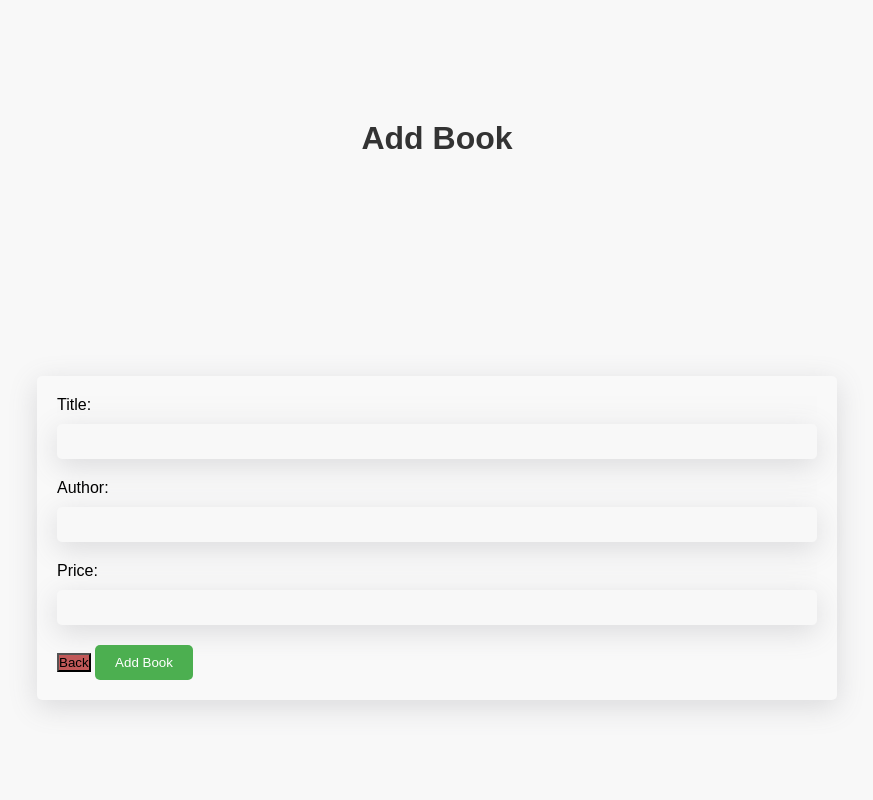
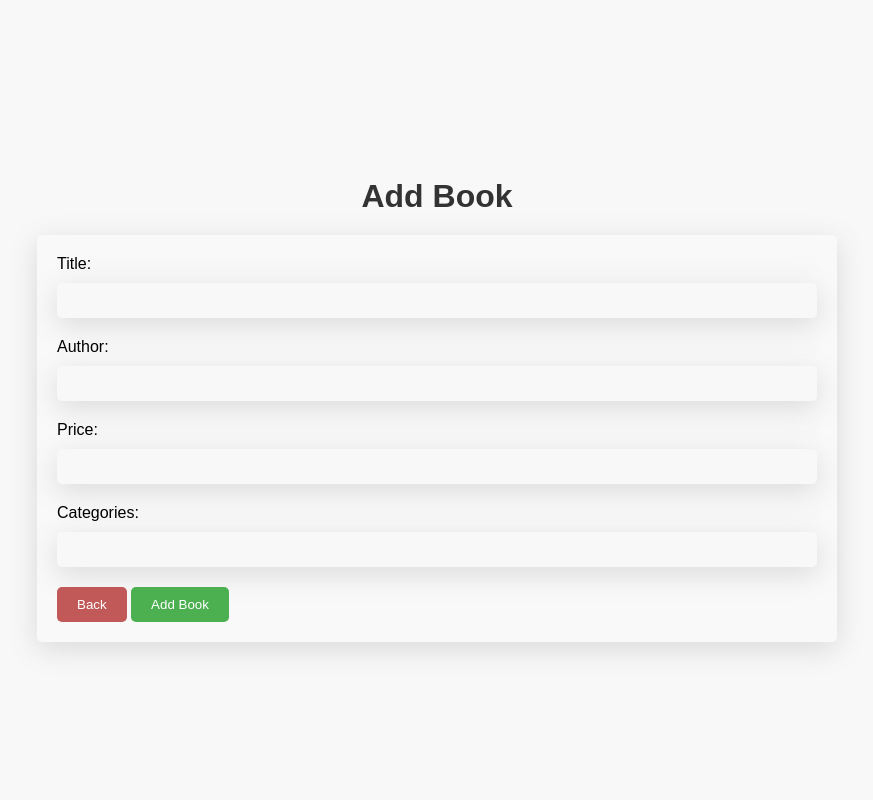
Before and after one commit to Kittigan14/Mini-Project, a Node server app: page /Addbooks in a window 1280 px wide. Shown: the whole page, without its empty margins (203-1076 px from the left). Run offline with Node 20, Linux system fonts and the light colour scheme.

Commit message:
Update Code

```diff
--- a/Front_End/app.js
+++ b/Front_End/app.js
@@ -64,7 +64,8 @@ app.post('/editBookPost/:books_ID', async (req, res) => {
             books_ID: req.params.books_ID,
             title: req.body.title,
             author: req.body.author,
-            price: req.body.price
+            price: req.body.price ,
+            category_id: req.body.category_id
         };
 
         await axios.post(`${base_url}/updateBook/${data.books_ID}`, data);
--- a/Front_End/public/css/style.css
+++ b/Front_End/public/css/style.css
@@ -9,21 +9,22 @@
 .container {
     width: 100%;
     height: 100vh;
-    display: grid;
+    display: flex;
+    flex-direction: column;
     justify-content: center;
     align-items: center;
 
-    & h1 {
+    h1 {
         text-align: center;
         color: #333;
         margin: 20px;
     }
 
-    & .book-table {
+    .book-table {
         width: 900px;
         height: auto;
 
-        & table {
+        table {
             width: 100%;
             border-collapse: collapse;
             border-radius: 10px;
@@ -65,27 +66,27 @@
             transition: all .5s ease;
             background-color: #4a4b9d;
 
-            & a {
+            a {
                 color: #f2f2f2;
                 background: none;
                 text-decoration: none;
             }
-        }
 
-        & .btn-edit:hover {
-            background-color: rgba(162, 163, 240, 0.84);
-        }
+            &.btn-edit:hover {
+                background-color: rgba(162, 163, 240, 0.84);
+            }
 
-        & .btn-delete {
-            background-color: #c15959;
-        }
+            &.btn-delete {
+                background-color: #c15959;
 
-        & .btn-delete:hover {
-            background-color: #c15959c3;
+                &:hover {
+                    background-color: #c15959c3;
+                }
+            }
         }
     }
 
-    & .editBook {
+    .editBook {
         width: 800px;
         border: none;
         margin: 0 auto;
@@ -94,12 +95,12 @@
         background-color: #f9f9f9;
         box-shadow: rgba(100, 100, 111, 0.2) 0px 7px 29px 0px;
 
-        & label {
+        label {
             display: block;
             margin-bottom: 10px;
         }
 
-        & input[type="text"] {
+        input {
             width: 100%;
             margin-bottom: 20px;
             border: none;
@@ -109,7 +110,8 @@
             border-radius: 5px;
         }
 
-        & button[type="submit"] {
+        button[type="submit"],
+        #btn-back {
             background-color: #4CAF50;
             padding: 10px 20px;
             border: none;
@@ -117,20 +119,19 @@
             border-radius: 5px;
             cursor: pointer;
 
-            & a {
+            a {
                 color: white;
                 background: none;
                 text-decoration: none;
             }
         }
 
-        & #btn-back {
+        #btn-back {
             background-color: #c15959;
         }
     }
 
-
-    & .btn-addbooks {
+    .btn-addbooks {
         position: fixed;
         border: none;
         width: 80px;
--- a/Front_End/public/views/AddBooks.ejs
+++ b/Front_End/public/views/AddBooks.ejs
@@ -11,7 +11,6 @@
 <body>
 
     <div class="container">
-
         <h1> Add Book </h1>
         <form action="/AddBookPost" method="POST" class="editBook">
             <label for="title">Title:</label>
@@ -23,10 +22,12 @@
             <label for="price">Price:</label>
             <input type="text" id="price" name="price"><br>
 
+            <label for="category_id">Categories:</label>
+            <input type="number" id="category_id" name="category_id" min="1"><br>
+
             <button type="button" id="btn-back" onclick="location.href='/'"> Back </button>
             <button type="submit"> Add Book </button>
         </form>
-
     </div>
 
 </body>
--- a/Front_End/public/views/EditBooks.ejs
+++ b/Front_End/public/views/EditBooks.ejs
@@ -23,6 +23,9 @@
             <label for="price">Price:</label>
             <input type="text" id="price" name="price"><br>
 
+            <label for="category_id">Categories:</label>
+            <input type="number" id="category_id" name="category_id" min="1"><br>
+
             <button type="button" id="btn-back" onclick="location.href='/'"> Back </button>
             <button type="submit">Update Book</button>
         </form>
```
Also changed, not shown: other parts of Front_End/public/css/style.css (+9 -10 lines), Back_End/index.js (+22 -21 lines), Back_End/insert.js (added, +32 -0 lines), Front_End/public/views/Book_Store.ejs (+4 -4 lines), Back_End/Database.sqlite (added), Back_End/booksystem.sqlite (deleted).
